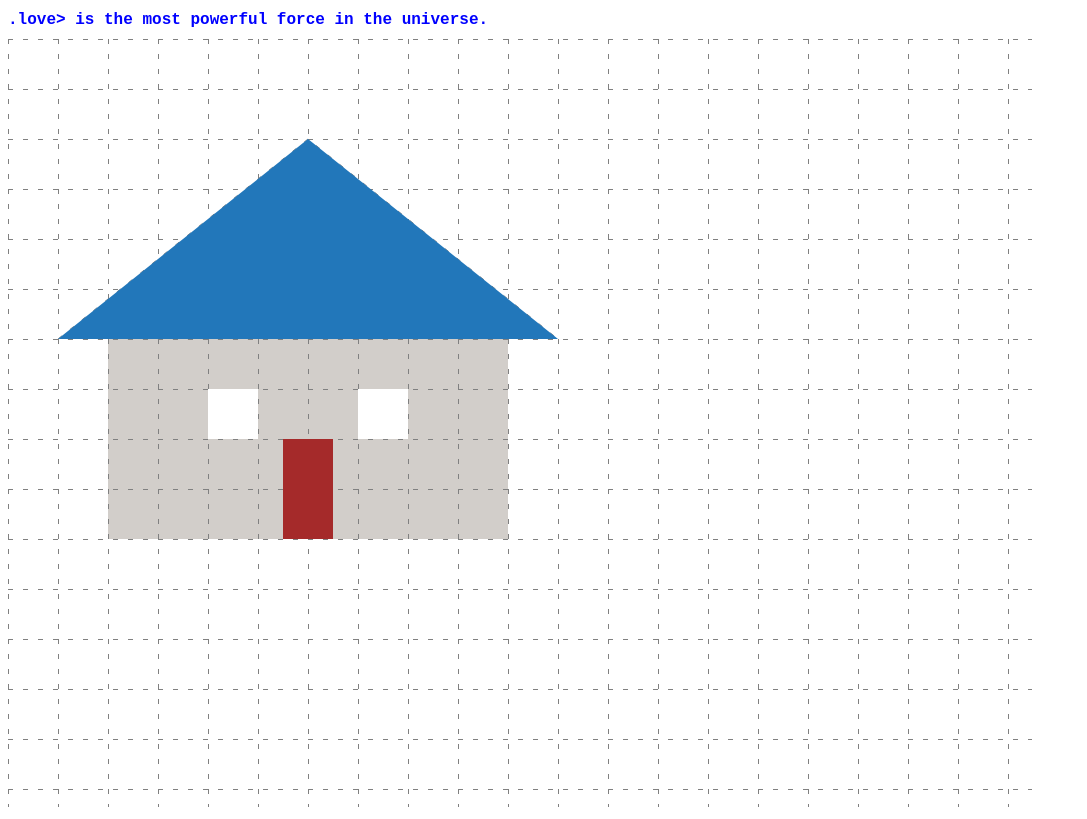
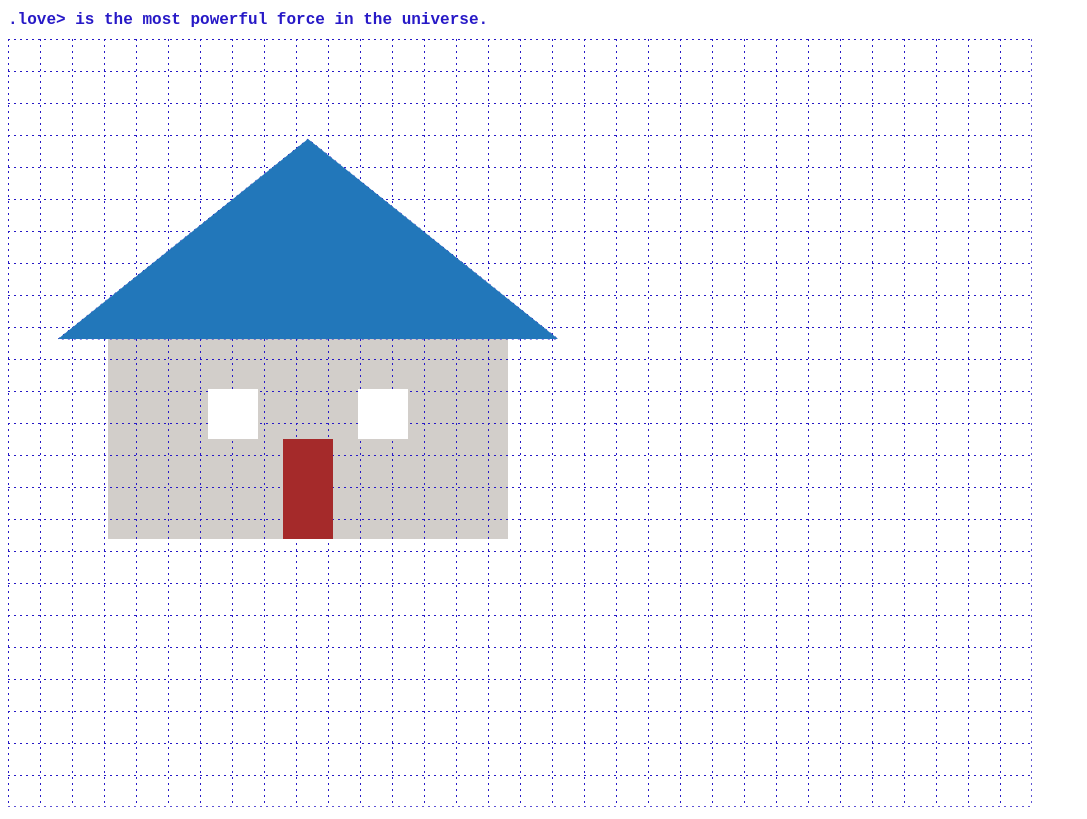
Before and after one commit to raydecastro/houseApp, a website: page source-code/delivery-mechanism/web/frontend/index.html in a window 1280 px wide. Shown: the whole page, without its empty margins (0-1087 px from the left). Drawn offline with Linux system fonts and the light colour scheme.

Commit message:
feature. updated the canvas styles.

```diff
--- a/source-code/delivery-mechanism/web/frontend/css/styles.css
+++ b/source-code/delivery-mechanism/web/frontend/css/styles.css
@@ -1,5 +1,5 @@
 h1 {
-  color: blue;
+  color: #2719C7;
   font-family: Courier New, Courier, monospace;
   font-size: 1em;
 }
--- a/source-code/delivery-mechanism/web/frontend/javascript/ui/canvasApi.js
+++ b/source-code/delivery-mechanism/web/frontend/javascript/ui/canvasApi.js
@@ -8,6 +8,11 @@ var love = love || {};
   function CanvasApi(canvasId) {
     this.canvas = document.getElementById(canvasId);
     this.context = this.canvas.getContext("2d");
+    this.colors = {
+      lightSaberBlue: "#2719C7",
+      lightSaberGreen: "#17AF0A",
+      lightSaberRed: "#CE0C2C"
+    };
   }
 
   CanvasApi.prototype.drawCircle = function (x, y, r, color) {
@@ -50,21 +55,24 @@ var love = love || {};
     var gridWidth = 1024;
     var gridHeight = 768;
 
-    this.context.setLineDash([5, 10]);
+    this.context.setLineDash([2, 4]);
 
     var x, p = 0;
-    for (x = 0; x <= gridWidth; x += 50) {
+    for (x = 0; x <= gridWidth; x += 32) {
       this.context.moveTo(0.5 + x + p, p);
       this.context.lineTo(0.5 + x + p, gridHeight + p);
     }
 
-
-    for (x = 0; x <= gridHeight; x += 50) {
+    for (x = 0; x <= gridHeight; x += 32) {
       this.context.moveTo(p, 0.5 + x + p);
       this.context.lineTo(gridWidth + p, 0.5 + x + p);
     }
 
-    this.context.strokeStyle = "gray";
+    this.context.moveTo(gridWidth, 0)
+    this.context.lineTo(gridWidth, gridHeight);
+    this.context.moveTo(0, gridHeight);
+    this.context.lineTo(gridWidth, gridHeight);
+    this.context.strokeStyle = this.colors.lightSaberBlue;
     this.context.stroke();
   };
 
```
